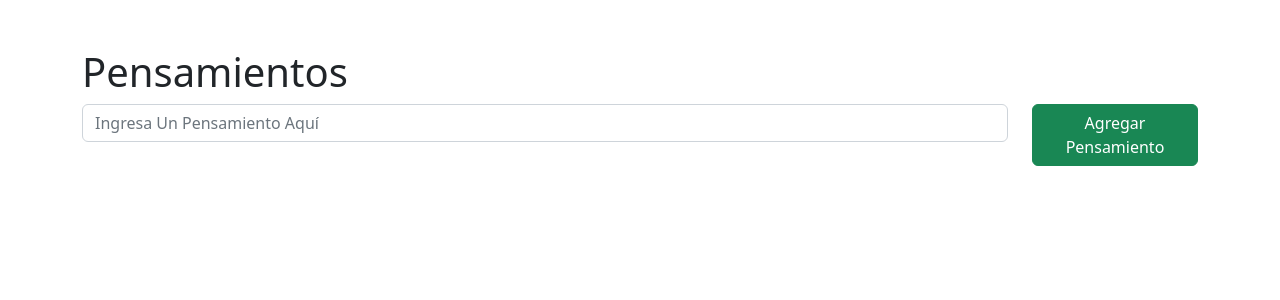
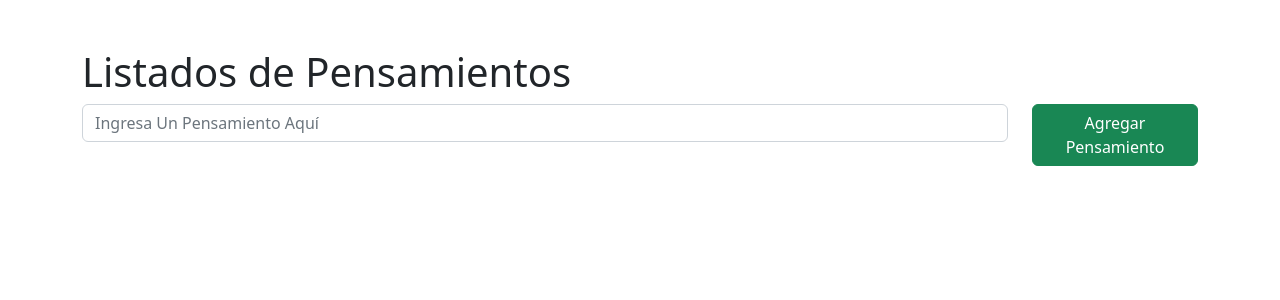
Before and after one commit to fboisier/repaso202209, a Flask app: page / in a window 1280 px wide. Shown: the part 56-356 px from the top of the page. Run offline with Flask 2, Linux system fonts and the light colour scheme; the visitor is signed in with stand-in values (Sample User, id 1); data that the repository does not hold is empty; some libraries are stand-ins or nearby versions.

Commit message:
subo mis cambios

```diff
--- a/flask_base/templates/index.html
+++ b/flask_base/templates/index.html
@@ -6,7 +6,7 @@
 {% include '_menu.html' %}
 
 <div class="container mt-5">
-    <h1>Pensamientos</h1>
+    <h1>Listados de Pensamientos</h1>
 
     <form action="/procesar_pensamiento" method="post">
 
```
